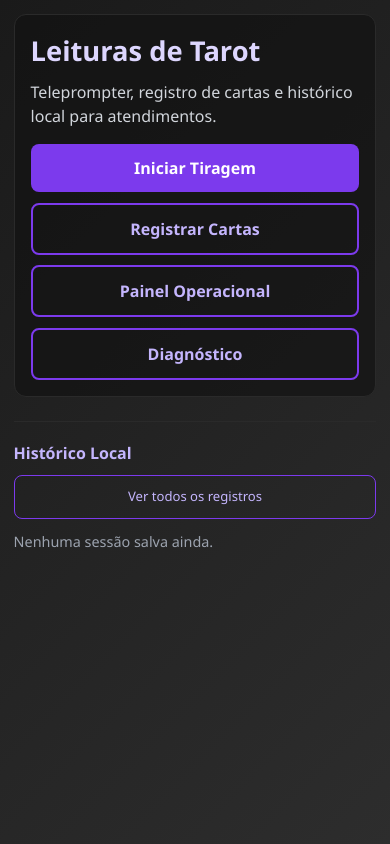
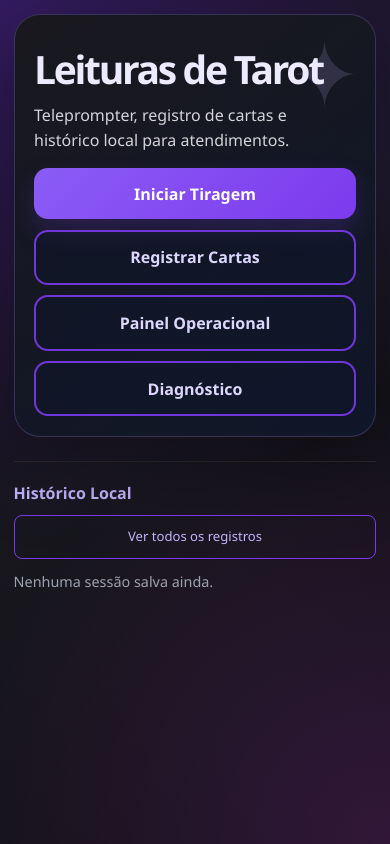
Before and after one commit to ID377585/taro, a React (Vite) app: page / in a window 390 px wide. Built offline with nearby package versions, Linux system fonts and the light colour scheme.

Commit message:
Melhora design premium da home mobile

```diff
--- a/src/App.css
+++ b/src/App.css
@@ -5,35 +5,11 @@
   --app-safe-left: env(safe-area-inset-left, 0px);
 }
 
-* {
-  box-sizing: border-box;
-}
-
-html,
-body,
-#root {
-  min-height: 100%;
-}
-
-body {
-  margin: 0;
-  -webkit-text-size-adjust: 100%;
-  touch-action: manipulation;
-}
-
-button,
-select,
-input,
-textarea {
-  font: inherit;
-}
-
-button,
-select,
-input[type='button'],
-input[type='submit'] {
-  min-height: 44px;
-}
+* { box-sizing: border-box; }
+html, body, #root { min-height: 100%; }
+body { margin: 0; -webkit-text-size-adjust: 100%; touch-action: manipulation; }
+button, select, input, textarea { font: inherit; }
+button, select, input[type='button'], input[type='submit'] { min-height: 44px; }
 
 .app {
   width: 100%;
@@ -43,241 +19,168 @@ input[type='submit'] {
   flex-direction: column;
   align-items: center;
   justify-content: center;
-  background: linear-gradient(135deg, #1a1a1a 0%, #2d2d2d 100%);
+  background:
+    radial-gradient(circle at top left, rgba(124, 58, 237, 0.38), transparent 34rem),
+    radial-gradient(circle at bottom right, rgba(217, 70, 239, 0.18), transparent 28rem),
+    linear-gradient(135deg, #08080b 0%, #17171d 45%, #0c0c10 100%);
   padding: var(--app-safe-top) var(--app-safe-right) var(--app-safe-bottom) var(--app-safe-left);
+  color: #f8fafc;
 }
 
-.app-container {
-  width: 100%;
-  max-width: 1200px;
-  padding: clamp(1rem, 4vw, 2rem);
+.app-container { width: 100%; max-width: 1200px; padding: clamp(1rem, 4vw, 2rem); }
+.app-container--teleprompter { max-width: none; padding: 0; height: 100vh; height: 100dvh; }
+
+.home-dashboard { display: grid; gap: 1rem; }
+
+.home-menu {
+  position: relative;
+  overflow: hidden;
+  border: 1px solid rgba(167, 139, 250, 0.24);
+  border-radius: 26px;
+  padding: clamp(1.15rem, 5vw, 2rem);
+  margin-bottom: 1rem;
+  background: linear-gradient(145deg, rgba(24, 24, 27, 0.96), rgba(15, 23, 42, 0.9));
+  box-shadow: 0 28px 80px rgba(0, 0, 0, 0.36);
 }
 
-.app-container--teleprompter {
-  max-width: none;
-  padding: 0;
-  height: 100vh;
-  height: 100dvh;
+.home-menu::before {
+  content: '✦';
+  position: absolute;
+  right: 1rem;
+  top: 0.7rem;
+  color: rgba(196, 181, 253, 0.16);
+  font-size: 5.8rem;
+  line-height: 1;
 }
 
-.home-menu {
-  border: 1px solid #2a2a2a;
-  border-radius: 12px;
-  padding: clamp(1rem, 4vw, 1.2rem);
-  margin-bottom: 1.25rem;
-  background: rgba(17, 17, 17, 0.65);
+.home-kicker {
+  display: inline-flex;
+  align-items: center;
+  gap: 0.45rem;
+  color: #f5d0fe;
+  border: 1px solid rgba(216, 180, 254, 0.26);
+  background: rgba(88, 28, 135, 0.25);
+  border-radius: 999px;
+  padding: 0.38rem 0.72rem;
+  font-size: 0.78rem;
+  font-weight: 800;
+  letter-spacing: 0.08em;
+  text-transform: uppercase;
 }
 
 .home-menu h1 {
-  margin: 0;
-  font-size: clamp(1.55rem, 7vw, 1.8rem);
-  color: #ddd6fe;
+  position: relative;
+  margin: 1rem 0 0;
+  max-width: 760px;
+  font-size: clamp(2.15rem, 10vw, 4rem);
+  line-height: 0.98;
+  color: #ede9fe;
+  letter-spacing: -0.06em;
 }
 
 .home-menu p {
-  margin: 0.55rem 0 0;
-  color: #d1d5db;
+  position: relative;
+  max-width: 680px;
+  margin: 0.9rem 0 0;
+  color: #d4d4d8;
+  font-size: clamp(1rem, 3vw, 1.08rem);
+  line-height: 1.55;
 }
 
-.home-actions {
-  margin-top: 1rem;
-  display: flex;
+.home-hero-stats {
+  position: relative;
+  margin-top: 1.15rem;
+  display: grid;
+  grid-template-columns: repeat(3, 1fr);
   gap: 0.65rem;
-  flex-wrap: wrap;
 }
 
+.home-hero-stats article {
+  border: 1px solid rgba(124, 58, 237, 0.26);
+  border-radius: 16px;
+  padding: 0.78rem;
+  background: rgba(0, 0, 0, 0.22);
+}
+
+.home-hero-stats strong { display: block; color: #fff; font-size: 1.28rem; }
+.home-hero-stats span { color: #a1a1aa; font-size: 0.76rem; }
+
+.home-actions { position: relative; margin-top: 1rem; display: flex; gap: 0.65rem; flex-wrap: wrap; }
 .home-actions button {
-  background-color: #7c3aed;
+  background: linear-gradient(135deg, #8b5cf6, #7c3aed);
   border: none;
   color: #ffffff;
-  border-radius: 8px;
-  padding: 0.75rem 1rem;
-  font-weight: 600;
+  border-radius: 14px;
+  padding: 0.85rem 1.05rem;
+  font-weight: 800;
+  cursor: pointer;
+  box-shadow: 0 12px 26px rgba(124, 58, 237, 0.22);
+}
+.home-actions button.secondary { background: rgba(15, 23, 42, 0.46); border: 2px solid rgba(124, 58, 237, 0.9); color: #ddd6fe; box-shadow: none; }
+.home-actions--compact { justify-content: center; }
+
+.home-grid { display: grid; grid-template-columns: repeat(4, minmax(0, 1fr)); gap: 0.85rem; }
+.home-action-card {
+  min-height: 148px;
+  text-align: left;
+  border: 1px solid rgba(82, 82, 91, 0.72);
+  border-radius: 20px;
+  padding: 1rem;
+  background: rgba(24, 24, 27, 0.82);
+  color: #f8fafc;
+  display: flex;
+  flex-direction: column;
+  justify-content: space-between;
+  gap: 0.8rem;
   cursor: pointer;
 }
+.home-action-card.primary { background: linear-gradient(145deg, rgba(124, 58, 237, 0.96), rgba(91, 33, 182, 0.9)); border-color: rgba(196, 181, 253, 0.45); }
+.home-action-card strong { display: block; font-size: 1.08rem; color: #fff; }
+.home-action-card span { display: block; margin-top: 0.35rem; color: #d4d4d8; font-size: 0.86rem; line-height: 1.35; }
+.home-action-card.primary span { color: #ede9fe; }
+.home-action-card em { width: 2.65rem; height: 2.65rem; display: inline-flex; align-items: center; justify-content: center; border-radius: 14px; background: rgba(255,255,255,0.1); font-style: normal; font-size: 1.35rem; }
 
-.home-actions button.secondary {
-  background-color: transparent;
-  border: 2px solid #7c3aed;
-  color: #c4b5fd;
+.home-section-card { border: 1px solid rgba(63,63,70,0.84); border-radius: 22px; padding: 1rem; background: rgba(17,17,17,0.72); }
+.home-section-card h2, .home-section-card h3 { margin: 0; color: #ddd6fe; }
+.home-section-card p { margin: 0.45rem 0 0; color: #a1a1aa; }
+
+.resume-card { margin-top: 1rem; border: 1px solid #7c3aed; border-radius: 18px; padding: 0.95rem; background: rgba(76, 29, 149, 0.22); }
+.resume-card strong { color: #ede9fe; }
+
+.active-reading-context { max-width: 760px; margin: 0 auto 1rem; border: 1px solid #312e81; border-radius: 12px; background: rgba(30,27,75,0.25); padding: 0.9rem; }
+.active-reading-context h3 { margin: 0; color: #c4b5fd; }
+.active-reading-context p { margin: 0.45rem 0 0; color: #f5f3ff; }
+.active-reading-context small { display: block; margin-top: 0.35rem; color: #d1d5db; }
+
+.loading, .error { text-align: center; padding: 2rem; }
+.error { color: #fca5a5; }
+.error-card { border: 1px solid #7f1d1d; border-radius: 12px; background: rgba(127,29,29,0.18); }
+.error-card small { display: block; margin-top: 0.5rem; }
+
+.diagnostics-panel { border: 1px solid #27272a; border-radius: 14px; background: rgba(17,17,17,0.88); padding: clamp(0.85rem,3vw,1rem); }
+.diagnostics-header { display: flex; justify-content: space-between; gap: 1rem; align-items: flex-start; margin-bottom: 1rem; }
+.diagnostics-header h2 { margin: 0; color: #c4b5fd; }
+.diagnostics-header p { margin: 0.4rem 0 0; color: #d1d5db; }
+.diagnostics-grid, .operations-summary { display: grid; grid-template-columns: repeat(auto-fit, minmax(210px, 1fr)); gap: 0.75rem; }
+.diagnostic-card, .operations-summary article { border: 1px solid #3f3f46; border-radius: 12px; padding: 0.85rem; background: rgba(24,24,27,0.92); }
+.diagnostic-card span, .operations-summary span { color: #c4b5fd; font-size: 0.78rem; font-weight: 700; text-transform: uppercase; letter-spacing: 0.06em; }
+.diagnostic-card h3, .operations-summary strong { display: block; margin: 0.35rem 0; color: #f5f3ff; }
+.operations-summary strong { font-size: 1.8rem; }
+.diagnostic-card p, .operations-summary p { margin: 0; color: #d1d5db; }
+.diagnostic-card--ok { border-color: rgba(34,197,94,0.45); }
+.diagnostic-card--warning { border-color: rgba(250,204,21,0.55); }
+.diagnostic-card--error { border-color: rgba(248,113,113,0.55); }
+.progress-bar { height: 0.75rem; border-radius: 999px; background: #18181b; border: 1px solid #3f3f46; overflow: hidden; margin: 1rem 0; }
+.progress-bar div { height: 100%; background: #7c3aed; }
+
+@media (max-width: 920px) { .home-grid { grid-template-columns: repeat(2, minmax(0, 1fr)); } }
+@media (max-width: 700px) {
+  .app { align-items: stretch; justify-content: flex-start; }
+  .app-container { padding: 0.85rem; }
+  .home-hero-stats { grid-template-columns: 1fr; }
+  .home-grid { grid-template-columns: 1fr; }
+  .home-action-card { min-height: 116px; flex-direction: row; align-items: center; }
+  .home-actions, .home-actions--compact { display: grid; grid-template-columns: 1fr; }
+  .home-actions button, .diagnostics-header button { width: 100%; }
+  .diagnostics-header { flex-direction: column; }
 }
-
-.home-actions--compact {
-  justify-content: center;
-}
-
-.resume-card {
-  margin-top: 1rem;
-  border: 1px solid #4c1d95;
-  border-radius: 12px;
-  padding: 0.9rem;
-  background: rgba(76, 29, 149, 0.18);
-}
-
-.resume-card strong {
-  color: #ede9fe;
-}
-
-.active-reading-context {
-  max-width: 760px;
-  margin: 0 auto 1rem;
-  border: 1px solid #312e81;
-  border-radius: 12px;
-  background: rgba(30, 27, 75, 0.25);
-  padding: 0.9rem;
-}
-
-.active-reading-context h3 {
-  margin: 0;
-  color: #c4b5fd;
-}
-
-.active-reading-context p {
-  margin: 0.45rem 0 0;
-  color: #f5f3ff;
-}
-
-.active-reading-context small {
-  display: block;
-  margin-top: 0.35rem;
-  color: #d1d5db;
-}
-
-.loading,
-.error {
-  text-align: center;
-  padding: 2rem;
-}
-
-.error {
-  color: #fca5a5;
-}
-
-.error-card {
-  border: 1px solid #7f1d1d;
-  border-radius: 12px;
-  background: rgba(127, 29, 29, 0.18);
-}
-
-.error-card small {
-  display: block;
-  margin-top: 0.5rem;
-}
-
-.diagnostics-panel {
-  border: 1px solid #27272a;
-  border-radius: 14px;
-  background: rgba(17, 17, 17, 0.88);
-  padding: clamp(0.85rem, 3vw, 1rem);
-}
-
-.diagnostics-header {
-  display: flex;
-  justify-content: space-between;
-  gap: 1rem;
-  align-items: flex-start;
-  margin-bottom: 1rem;
-}
-
-.diagnostics-header h2 {
-  margin: 0;
-  color: #c4b5fd;
-}
-
-.diagnostics-header p {
-  margin: 0.4rem 0 0;
-  color: #d1d5db;
-}
-
-.diagnostics-grid,
-.operations-summary {
-  display: grid;
-  grid-template-columns: repeat(auto-fit, minmax(210px, 1fr));
-  gap: 0.75rem;
-}
-
-.diagnostic-card,
-.operations-summary article {
-  border: 1px solid #3f3f46;
-  border-radius: 12px;
-  padding: 0.85rem;
-  background: rgba(24, 24, 27, 0.92);
-}
-
-.diagnostic-card span,
-.operations-summary span {
-  color: #c4b5fd;
-  font-size: 0.78rem;
-  font-weight: 700;
-  text-transform: uppercase;
-  letter-spacing: 0.06em;
-}
-
-.diagnostic-card h3,
-.operations-summary strong {
-  display: block;
-  margin: 0.35rem 0;
-  color: #f5f3ff;
-}
-
-.operations-summary strong {
-  font-size: 1.8rem;
-}
-
-.diagnostic-card p,
-.operations-summary p {
-  margin: 0;
-  color: #d1d5db;
-}
-
-.diagnostic-card--ok {
-  border-color: rgba(34, 197, 94, 0.45);
-}
-
-.diagnostic-card--warning {
-  border-color: rgba(250, 204, 21, 0.55);
-}
-
-.diagnostic-card--error {
-  border-color: rgba(248, 113, 113, 0.55);
-}
-
-.progress-bar {
-  height: 0.75rem;
-  border-radius: 999px;
-  background: #18181b;
-  border: 1px solid #3f3f46;
-  overflow: hidden;
-  margin: 1rem 0;
-}
-
-.progress-bar div {
-  height: 100%;
-  background: #7c3aed;
-}
-
-@media (max-width: 700px) {
-  .app {
-    align-items: stretch;
-    justify-content: flex-start;
-  }
-
-  .app-container {
-    padding: 0.85rem;
-  }
-
-  .home-actions,
-  .home-actions--compact {
-    display: grid;
-    grid-template-columns: 1fr;
-  }
-
-  .home-actions button,
-  .diagnostics-header button {
-    width: 100%;
-  }
-
-  .diagnostics-header {
-    flex-direction: column;
-  }
-}
```
